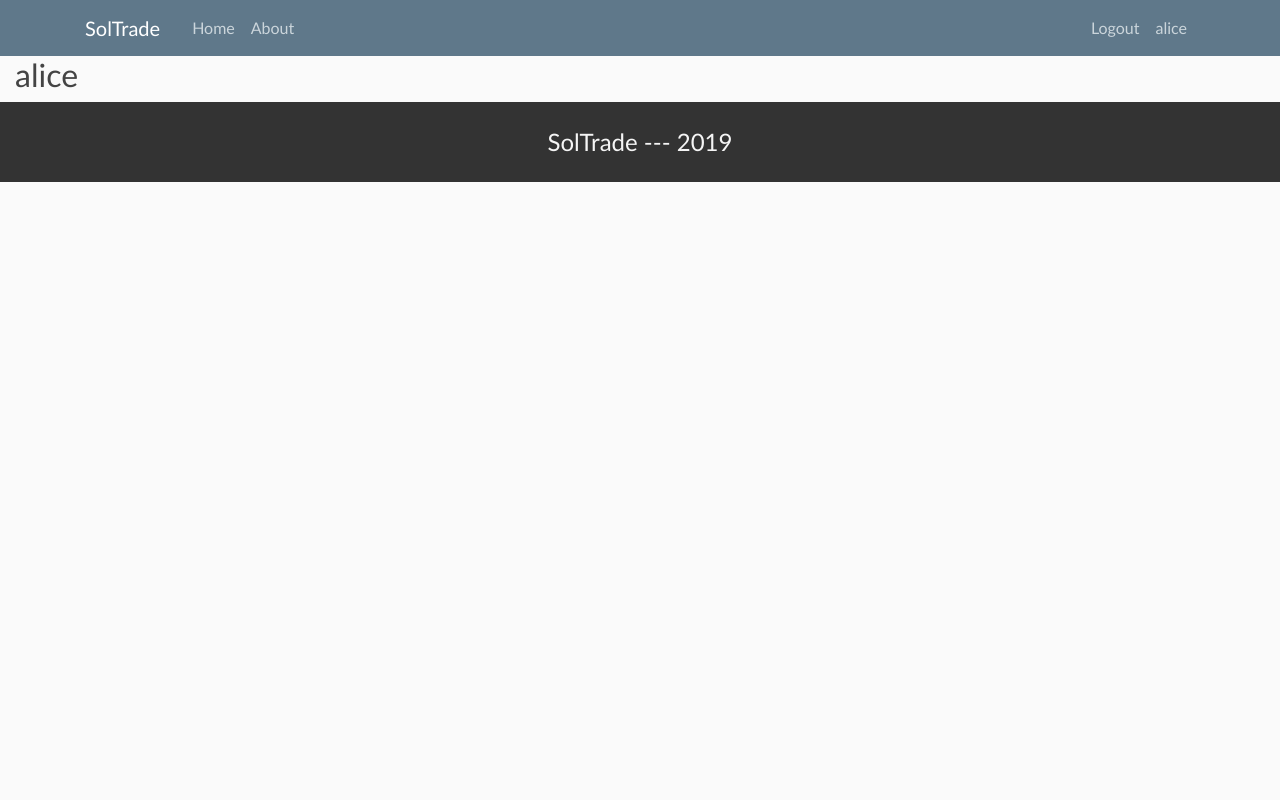
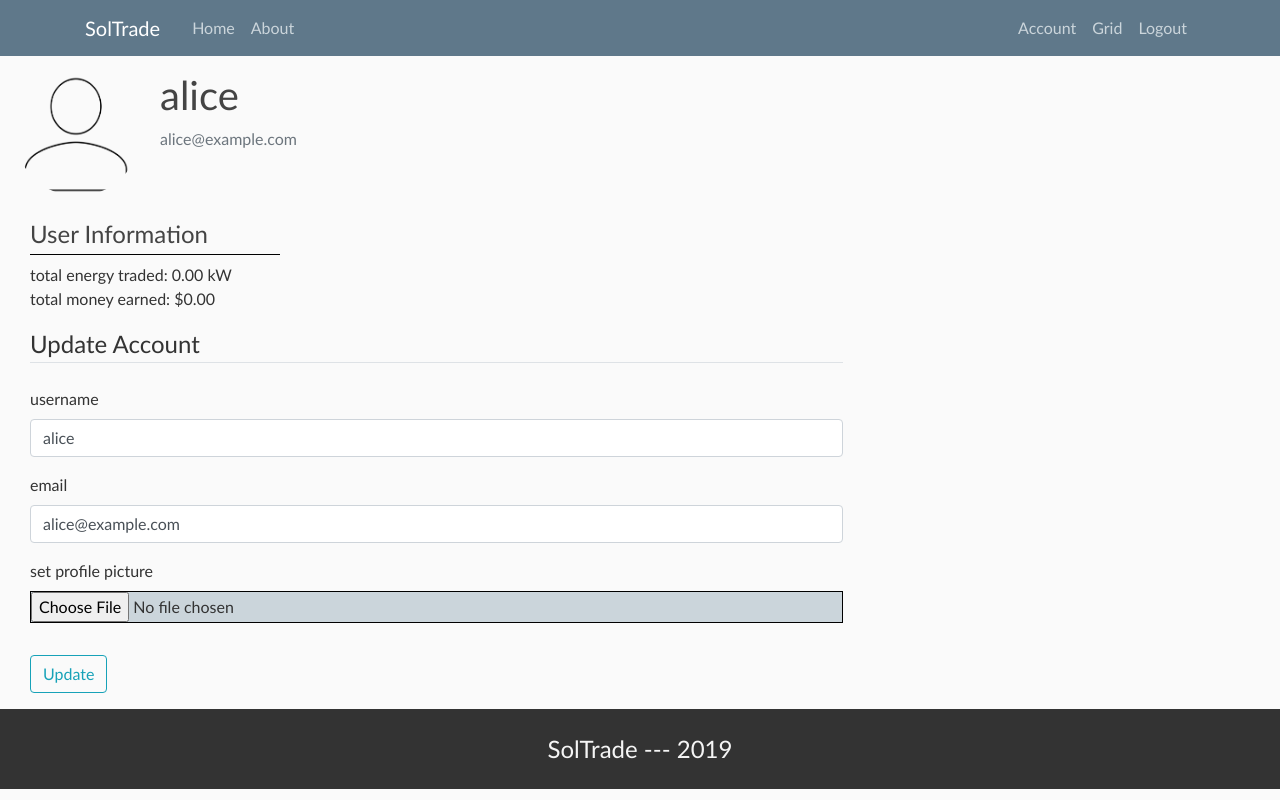
Before and after one commit to eric-elliott/energy-trade, a Flask app: page /account in a window 1280 px wide. Run offline with Flask 2, Linux system fonts and the light colour scheme; a user stored in the database is signed in; some libraries are stand-ins or nearby versions.

Commit message:
more changes

```diff
--- a/soltrade/__init__.py
+++ b/soltrade/__init__.py
@@ -2,14 +2,19 @@ from flask import Flask
 from flask_sqlalchemy import SQLAlchemy
 from flask_bcrypt import Bcrypt
 from flask_login import LoginManager
+from flask_googlemaps import GoogleMaps
 
 app = Flask(__name__)
+
 app.config['SECRET_KEY'] = '5bbfc192a5ca109222100a16832db52d'
 app.config['SQLALCHEMY_DATABASE_URI'] = 'sqlite:///site.db'
+app.config['GOOGLEMAPS_KEY'] = 'AIzaSyDOC-Pa8ZuHUASQUgJT6llCFaSedrzsD2Q'
+
 db = SQLAlchemy(app)
 bcrypt = Bcrypt(app)
 login_manager = LoginManager(app)
 login_manager.login_view = 'login'
 login_manager.login_message_category = 'info'
+GoogleMaps(app)
 
 from soltrade import routes
--- a/soltrade/forms.py
+++ b/soltrade/forms.py
@@ -1,11 +1,14 @@
 from flask_wtf import FlaskForm
-from wtforms import StringField, PasswordField, SubmitField, BooleanField
-from wtforms.validators import DataRequired, Length, Email, EqualTo, ValidationError
-from soltrade.models import User
+from flask_wtf.file import FileField, FileAllowed
+from wtforms import StringField, PasswordField, SubmitField, BooleanField, DecimalField, SelectField
+from wtforms.validators import DataRequired, Length, Email, EqualTo, ValidationError, InputRequired
+from soltrade.models import User, Group
+from flask_login import current_user
 
 class RegistrationForm(FlaskForm):
     username = StringField('username', validators=[DataRequired(), Length(min=2, max=22)])
     email = StringField('email', validators=[DataRequired(), Email()])
+    group = SelectField('group', choices=[(g.groupname, g.groupname) for g in Group.query.order_by('groupname')], validators=[InputRequired()])
     password = PasswordField('password', validators=[DataRequired()])
     confirm_password = PasswordField('confirm password', validators=[DataRequired(), EqualTo('password')])
     submit = SubmitField("Register")
@@ -25,3 +28,25 @@ class LoginForm(FlaskForm):
     password = PasswordField('password', validators=[DataRequired()])
     remember = BooleanField('remember me')
     submit = SubmitField("Login")
+
+class UpdateAccountForm(FlaskForm):
+    username = StringField('username', validators=[DataRequired(), Length(min=2, max=22)])
+    email = StringField('email', validators=[DataRequired(), Email()])
+    pic = FileField('set profile picture', validators=[FileAllowed(['jpg', 'png', 'gif'])])
+    submit = SubmitField("Update")
+
+    def validate_username(self, username):
+        if username.data != current_user.username:
+            user = User.query.filter_by(username=username.data).first()
+            if user:
+                raise ValidationError('This username has been taken --- please select another username.')
+
+    def validate_email(self, email):
+        if email.data != current_user.email:
+            user = User.query.filter_by(email=email.data).first()
+            if user:
+                raise ValidationError('This email has been taken --- please use another email.')
+
+class BidForm(FlaskForm):
+    bid = DecimalField(0.00, places=2, validators=[DataRequired()])
+    submit = SubmitField("Place Bid")
--- a/soltrade/routes.py
+++ b/soltrade/routes.py
@@ -1,7 +1,10 @@
+import os
+import secrets
+from PIL import Image
 from flask import render_template, url_for, flash, redirect, request
 from soltrade import app, db, bcrypt
-from soltrade.forms import RegistrationForm, LoginForm
-from soltrade.models import User, Post
+from soltrade.forms import RegistrationForm, LoginForm, UpdateAccountForm
+from soltrade.models import User, Post, Group
 from flask_login import login_user, current_user, logout_user, login_required
 from soltrade.microgrid import MicroGrid
 
@@ -13,11 +16,11 @@ microgrid = MicroGrid(num_prosumers, internal_price, external_price)
 @app.route("/")
 @app.route("/home")
 def home():
-    return render_template('home.html')
+        return render_template('home.html')
 
 @app.route("/about")
 def about():
-    return render_template('about.html', title='About')
+        return render_template('about.html', title='About')
 
 @app.route("/register", methods=['GET', 'POST'])
 def register():
@@ -27,7 +30,10 @@ def register():
         if form.validate_on_submit():
                 hashed_password = bcrypt.generate_password_hash(form.password.data).decode('utf-8')
                 # making new user for db
-                user = User(username=form.username.data, email=form.email.data, password=hashed_password)
+                print("TESTING")
+                print(form.group.data)
+                user_group = Group.query.filter_by(groupname=form.group.data).first()
+                user = User(username=form.username.data, email=form.email.data, password=hashed_password, group=user_group)
                 db.session.add(user)
                 db.session.commit()
                 flash(f'An account was created for {form.username.data} --- you can now log in!', 'success')
@@ -55,7 +61,37 @@ def logout():
         logout_user()
         return redirect(url_for('home'))
 
-@app.route("/account")
+def save_picture(form_picture):
+        random_hex = secrets.token_hex(8)
+        f_ext = os.path.splitext(form_picture.filename)[1]
+        pic_fn = random_hex + f_ext
+        pic_path = os.path.join(app.root_path, 'static/img/profilepics', pic_fn)
+        output_size = (250, 250)
+        pic_resize = Image.open(form_picture)
+        pic_resize.thumbnail(output_size)
+        pic_resize.save(pic_path)
+        return pic_fn
+
+@app.route("/account", methods=['GET', 'POST'])
 @login_required
 def account():
-        return render_template('account.html', title='Account')
+        form = UpdateAccountForm()
+        if form.validate_on_submit():
+                if form.pic.data:
+                        pic_file = save_picture(form.pic.data)
+                        current_user.image_file = pic_file
+                current_user.username = form.username.data
+                current_user.email = form.email.data
+                db.session.commit()
+                flash('Your account has been updated!', 'success')
+                return redirect(url_for('account'))
+        elif request.method == 'GET':
+                form.username.data = current_user.username
+                form.email.data = current_user.email
+        image_file = url_for('static', filename='img/profilepics/' + current_user.image_file)
+        return render_template('account.html', title='Account', image_file=image_file, form=form)
+
+@app.route("/grid", methods=['GET', 'POST'])
+@login_required
+def grid():
+        return render_template('grid.html', title='Grid')
--- a/soltrade/static/main.css
+++ b/soltrade/static/main.css
@@ -1,3 +1,5 @@
+/* general styles for layout */
+
 body {
     background: #fafafa;
     color: #333333;
@@ -7,6 +9,8 @@ body {
 h1, h2, h3, h4, h5, h6 {
 color: #444444;
 }
+
+/* navbar settings */
 
 .bg-steel {
 background-color: #5f788a;
@@ -24,55 +28,29 @@ color: #ffffff;
 font-weight: 500;
 }
 
-/*
-.article-title {
-color: #444444;
+/* styles for about heading */
+
+.about-header {
+    padding-top: 8px;
+    border-bottom: 1px solid #000000;
+    width: 250px;
+    padding-bottom: 5px;
 }
 
-a.article-title:hover {
-color: #428bca;
-text-decoration: none;
-}
-
-.article-content {
-white-space: pre-line;
-}
-
-.article-img {
-height: 65px;
-width: 65px;
-margin-right: 16px;
-}
-
-.article-metadata {
-padding-bottom: 1px;
-margin-bottom: 4px;
-border-bottom: 1px solid #e3e3e3
-}
-
-.article-metadata a:hover {
-color: #333;
-text-decoration: none;
-}
-
-.article-svg {
-width: 25px;
-height: 25px;
-vertical-align: middle;
-} */
+/* account image settings */
 
 .account-img {
-height: 125px;
-width: 125px;
-margin-right: 20px;
-margin-bottom: 16px;
+    height: 125px;
+    width: 125px;
+    margin-right: 20px;
+    margin-bottom: 16px;
 }
 
 .account-heading {
 font-size: 2.5rem;
 }
 
-/* additions */
+/* parallax settings */
 
 .parallax-window {
     min-height: 500px;
@@ -88,13 +66,7 @@ font-size: 2.5rem;
     line-height: 450px;
 }
 
-h3 {
-    margin-left: 8px;
-}
-
-.desc_home {
-    margin-left: 8px;
-}
+/* styles for the footer */
 
 .foot {
     background-color: #333;
@@ -105,6 +77,8 @@ h3 {
     min-height: 80px;
     font-size: 1.5em;
 }
+
+/* styles for alerts */
 
 .alert-box {
     margin-top: 3.5rem;
@@ -121,3 +95,36 @@ h3 {
 .footnote {
     margin-bottom: 10px;
 }
+
+.auth {
+    padding-top: 8px;
+}
+
+/* styles for account */
+
+.account {
+    padding-top: 15px;
+    padding-left: 15px;
+}
+
+.choose-pic {
+    background-color: #cbd5db;
+    border: 1px solid black;
+}
+
+.user-stats {
+    margin-bottom: 15px;
+}
+
+/* styles for grid */
+
+.grid-header {
+    padding-top: 8px;
+    border-bottom: 1px solid #000000;
+    width: 250px;
+    padding-bottom: 5px;
+}
+
+.grid-info {
+    margin-bottom: 15px;
+}
--- a/soltrade/templates/account.html
+++ b/soltrade/templates/account.html
@@ -1,6 +1,80 @@
 {% extends "layout.html" %}
 {% block content %}
+<div class="content-section account">
+
+<div class="media">
+    <img class="rounded-circle account-img" src="{{ image_file }}">
+    <div class="media-body">
+    <h2 class="account-heading">{{ current_user.username }}</h2>
+    <p class="text-secondary">{{ current_user.email }}</p>
+    </div>
+</div>
+
 <div class="col-md-8">
-    <h2> {{ current_user.username }}</h1>
+<div class="user-stats">
+    <h4 class="grid-header">User Information</h4>
+    <div>total energy traded: {{current_user.total_energy_traded}} kW</div>
+    <div>total money earned: ${{current_user.total_money_earned}}</div>
+</div>
+
+<form method="POST" action="" enctype="multipart/form-data">
+    {{ form.hidden_tag() }}
+    <fieldset class="form-group">
+            <legend class="border-bottom mb-4">Update Account</legend>
+        <div class="form-group">
+            {{ form.username.label(class="form-control-label") }}
+            {% if form.username.errors %}
+                {{ form.username(class="form-control is-invalid") }}
+                <div class="invalid-feedback">
+                    {% for error in form.username.errors %}
+                        <span>{{ error }}</span>
+                    {% endfor %}
+                </div>
+            {% else %}
+                {{ form.username(class="form-control") }}
+            {% endif %}
+        </div>
+        <div class="form-group">
+            {{ form.email.label(class="form-control-label") }}
+            {% if form.email.errors %}
+                {{ form.email(class="form-control is-invalid") }}
+                <div class="invalid-feedback">
+                    {% for error in form.email.errors %}
+                        <span>{{ error }}</span>
+                    {% endfor %}
+                </div>
+            {% else %}
+                {{ form.email(class="form-control") }}
+            {% endif %}
+        </div>
+        <!-- <div class="form-group">
+                {{ form.email.label(class="form-control-label") }}
+                {% if form.email.errors %}
+                    {{ form.email(class="form-control is-invalid") }}
+                    <div class="invalid-feedback">
+                        {% for error in form.email.errors %}
+                            <span>{{ error }}</span>
+                        {% endfor %}
+                    </div>
+                {% else %}
+                    {{ form.email(class="form-control") }}
+                {% endif %}
+         </div> -->
+        <div class="form-group">
+            {{ form.pic.label() }}
+            <div class="choose-pic">{{ form.pic(class="form-control-file") }}</div>
+            {% if form.pic.errors %}
+                {% for error in form.pic.errors %}
+                    <span class="text-danger">{{ error }}</span></br>
+                {% endfor %}
+            {% endif %}
+        </div>
+    </fieldset>
+    <div class="form-group">
+        {{ form.submit(class="btn btn-outline-info") }}
+    </div>
+</form>
+</div>
+
 </div>
 {% endblock content %}
--- a/soltrade/templates/layout.html
+++ b/soltrade/templates/layout.html
@@ -30,8 +30,9 @@
                     <!-- Navbar Right Side -->
                     <div class="navbar-nav">
                     {% if current_user.is_authenticated %}
+                    <a class="nav-item nav-link" href="{{ url_for('account') }}">Account</a>
+                    <a class="nav-item nav-link" href="{{ url_for('grid') }}">Grid</a>
                     <a class="nav-item nav-link" href="{{ url_for('logout') }}">Logout</a>
-                    <a class="nav-item nav-link" href="{{ url_for('account') }}">{{ current_user.username }}</a>
                     {% else %}
                     <a class="nav-item nav-link" href="{{ url_for('login') }}">Login</a>
                     <a class="nav-item nav-link" href="{{ url_for('register') }}">Register</a>
```
Also changed, not shown: soltrade/models.py (+18 -2 lines), soltrade/templates/about.html (+25 -3 lines), soltrade/templates/grid.html (added, +12 -0 lines), soltrade/templates/login.html (+4 -4 lines), soltrade/templates/register.html (+21 -8 lines), soltrade/site.db, soltrade/static/img/profilepics/4cdfd6efe7414a3c.jpg (added), soltrade/static/img/profilepics/6c75e417cacbc0d1.jpg (added), soltrade/static/img/profilepics/a06d76c30fb861b7.jpg (added), soltrade/static/img/profilepics/defaultpic.png (added), 4 other files.
